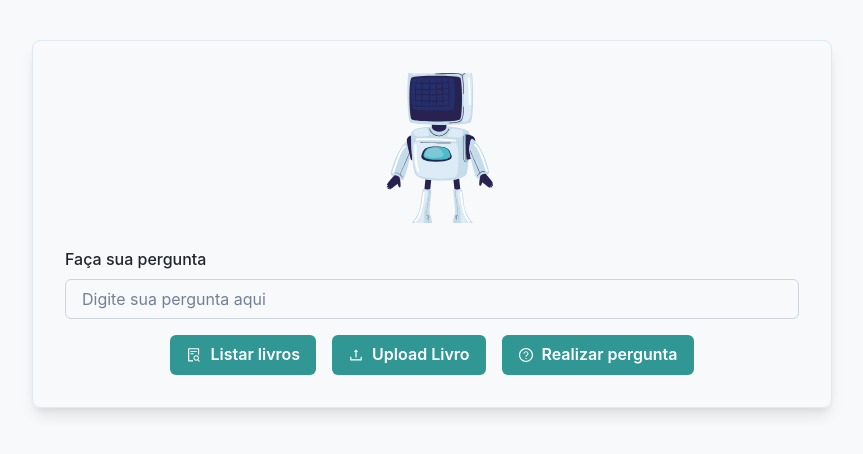
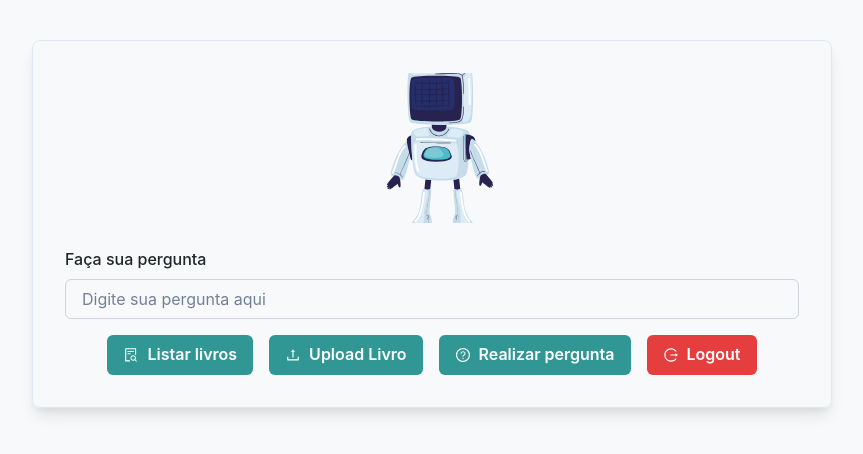
Before and after one commit to hgo19/your-teacher, a React (Vite) app in the folder frontend/: page /teacher-room in a window 1280 px wide. Shown: the top 454 px of the page, without its empty margins (208-1071 px from the left). Built offline with nearby package versions, Linux system fonts and the light colour scheme; no server answers.

Commit message:
feat: add logout button

```diff
--- a/frontend/src/@global/context/auth-context.tsx
+++ b/frontend/src/@global/context/auth-context.tsx
@@ -4,6 +4,7 @@ interface AuthContextType {
   token: string | null;
   setToken: (token: string | null) => void;
   isAuthenticated: boolean;
+  logout: () => void;
 }
 
 const AuthContext = createContext<AuthContextType | undefined>(undefined);
@@ -32,8 +33,13 @@ export const AuthProvider: React.FC<{ children: React.ReactNode }> = ({
 
   const isAuthenticated = !!token;
 
+  const logout = () => {
+    setToken(null);
+    localStorage.removeItem("token");
+  };
+
   return (
-    <AuthContext.Provider value={{ token, setToken, isAuthenticated }}>
+    <AuthContext.Provider value={{ token, setToken, isAuthenticated, logout }}>
       {children}
     </AuthContext.Provider>
   );
--- a/frontend/src/pages/teacher-room/TeacherRoom.tsx
+++ b/frontend/src/pages/teacher-room/TeacherRoom.tsx
@@ -11,18 +11,20 @@ import {
   Text,
   VStack,
   Spinner,
+  useDisclosure,
+  useToast,
 } from "@chakra-ui/react";
 import {
   AiOutlineFileSearch,
   AiOutlineUpload,
   AiOutlineQuestionCircle,
+  AiOutlineLogout,
 } from "react-icons/ai";
-import { useDisclosure } from "@chakra-ui/react";
-import UploadModal from "./components/UploadModal";
 import { useForm } from "react-hook-form";
 import api from "../../@global/api/api";
 import { useAuth } from "../../@global/context/auth-context";
 import { animated, useSpring } from "@react-spring/web";
+import UploadModal from "./components/UploadModal";
 import BooksModal from "./components/BooksModal";
 
 interface FormData {
@@ -47,7 +49,8 @@ const TeacherRoom: React.FC = () => {
   } = useForm<FormData>();
   const [answer, setAnswer] = useState<string | null>(null);
   const [loading, setLoading] = useState<boolean>(false);
-  const { token } = useAuth();
+  const { token, logout } = useAuth();
+  const toast = useToast();
 
   const springProps = useSpring({
     opacity: answer ? 1 : 0,
@@ -76,6 +79,18 @@ const TeacherRoom: React.FC = () => {
     } finally {
       setLoading(false);
     }
+  };
+
+  const handleLogout = () => {
+    logout();
+    toast({
+      title: "Logout bem-sucedido.",
+      description: "Você foi desconectado.",
+      status: "success",
+      duration: 5000,
+      isClosable: true,
+    });
+    window.location.href = "/";
   };
 
   return (
@@ -152,6 +167,14 @@ const TeacherRoom: React.FC = () => {
           >
             Realizar pergunta
           </Button>
+
+          <Button
+            leftIcon={<AiOutlineLogout />}
+            colorScheme="red"
+            onClick={handleLogout}
+          >
+            Logout
+          </Button>
         </HStack>
       </form>
 
```
